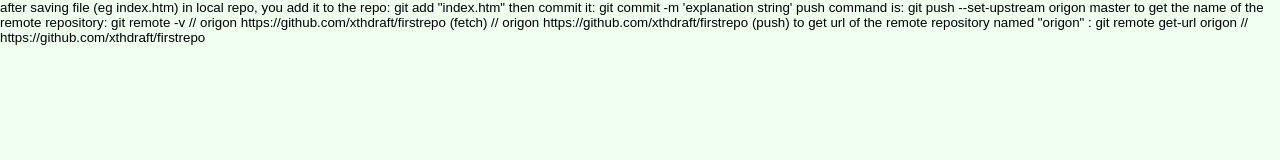
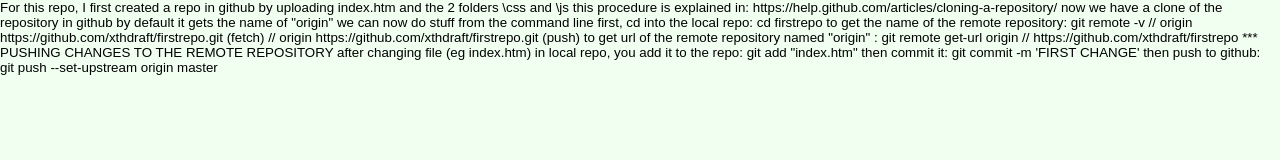
Before and after one commit to xthdraft/firstrepo, a plain HTML site: page index.htm in a window 1280 px wide. Drawn offline with Linux system fonts and the light colour scheme; files that its build step writes are made by us from their sources; files whose address does not match are found by name.

Commit message:
first change

```diff
--- a/index.htm
+++ b/index.htm
@@ -9,18 +9,31 @@
 
  <body>
     <div>
+	  For this repo, I first created a repo in github by uploading  index.htm and the 2 folders \css and \js
+	  this procedure is explained in:   https://help.github.com/articles/cloning-a-repository/
 
-	  after saving file (eg index.htm) in local repo, you add it to the repo:   git add "index.htm"
-	  then commit it:     git commit -m 'explanation string'
+	  now we have a clone of the repository in github
+	  by default it gets the name of "origin"
 
-	  push command is:   git push --set-upstream origon master
+	  we can now do stuff from the command line
+
+	  first, cd into the local repo:     cd firstrepo
 
 	  to get the name of the remote repository:   git remote -v
-	  // origon  https://github.com/xthdraft/firstrepo (fetch)
-      // origon  https://github.com/xthdraft/firstrepo (push)
+	  // origin  https://github.com/xthdraft/firstrepo.git (fetch)
+      // origin  https://github.com/xthdraft/firstrepo.git (push)
 
-	  to get url of the remote repository named "origon" :    git remote get-url origon
+	  to get url of the remote repository named "origin" :    git remote get-url origin
 	  // https://github.com/xthdraft/firstrepo
+
+	  ***   PUSHING CHANGES TO THE REMOTE REPOSITORY
+
+	  after changing file (eg index.htm) in local repo, you add it to the repo:   git add "index.htm"
+	  then commit it:     git commit -m 'FIRST CHANGE'
+
+	  then push to github:   git push --set-upstream origin master
+
+
 	</div>
  </body>
 </html>
```
